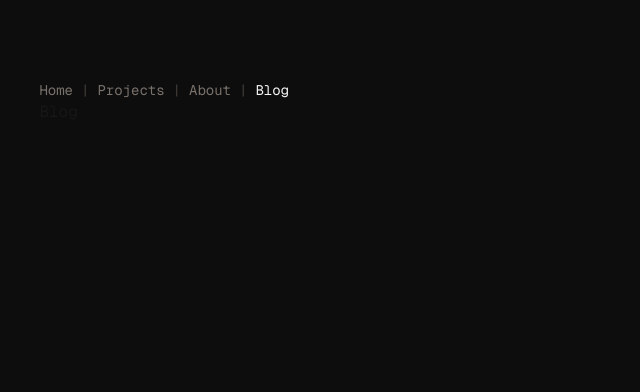
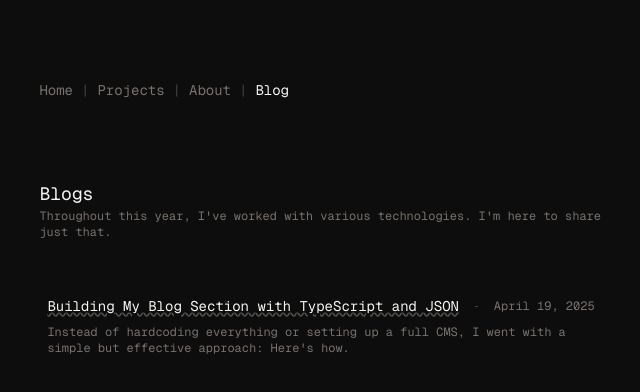
Before and after one commit to YashwantHabib/portfolio-yashwant, a Next.js app: page /Blog in a window 1280 px wide. Shown: the top 392 px of the page, without its empty margins (319-959 px from the left). Built offline with nearby package versions, Linux system fonts and the light colour scheme.

Commit message:
Feat, Blog Section

```diff
--- /dev/null
+++ b/src/app/Blog/[slug]/page.tsx
@@ -0,0 +1,50 @@
+import { blogs } from "@/app/_data/blog";
+import { notFound } from "next/navigation";
+import { Link as LinkIcon } from "lucide-react";
+
+type Props = {
+  params: { slug: string };
+};
+
+export default async function BlogPost({ params }: Props) {
+  const blog = blogs.find((b) => b.slug === params.slug);
+
+  if (!blog) return notFound();
+
+  return (
+    <div className="py-20 px-4 max-w-3xl mx-auto">
+      <h1 className="text-lg text-stone-100 mb-2">{blog.title}</h1>
+      <p className="text-xs text-stone-500 mb-6">{blog.date}</p>
+
+      {blog.sections.map((section, index) => (
+        <div key={index} className="mb-8">
+          {section.title && (
+            <h2 className="text-sm text-stone-100 underline decoration-wavy decoration-stone-600 mb-2 hover:decoration-stone-400">
+              {section.title}
+            </h2>
+          )}
+          {section.desc && (
+            <p className="text-xs text-stone-400 mb-2">{section.desc}</p>
+          )}
+          {section.link && section.linkText && (
+            <a
+              href={section.link}
+              target="_blank"
+              rel="noopener noreferrer"
+              className="text-blue-400 text-xs underline inline-flex items-center gap-1"
+            >
+              {section.linkText} <LinkIcon className="w-4 h-4" />
+            </a>
+          )}
+          {section.img && (
+            <img
+              src={section.img}
+              alt={section.title}
+              className="rounded-md my-4 w-full object-cover"
+            />
+          )}
+        </div>
+      ))}
+    </div>
+  );
+}
--- a/src/app/Blog/page.tsx
+++ b/src/app/Blog/page.tsx
@@ -1,5 +1,38 @@
 import React from "react";
+import { blogs } from "../_data/blog";
+import Link from "next/link";
 
 export default function Blog() {
-  return <div>Blog</div>;
+  return (
+    <div className="flex-1 py-20 relative">
+      <p className="text-lg text-stone-100">Blogs</p>
+      <p className="text-xs text-stone-500">
+        Throughout this year, I've worked with various technologies. I'm here to
+        share just that.
+      </p>
+      <div className=" gap-8 mt-12">
+        {blogs
+          .slice()
+          .reverse()
+          .map((blog) => (
+            <Link key={blog.slug} href={`/Blog/${blog.slug}`}>
+              <div
+                key={blog.title}
+                className="p-2 rounded-lg cursor-pointer hover:bg-zinc-900"
+              >
+                <div className="flex items-center gap-4 mb-2">
+                  <span className="text-sm text-stone-100 underline decoration-wavy decoration-stone-600 hover:decoration-stone-400">
+                    {blog.title}
+                  </span>
+                  <div className="flex-1 border-t border-stone-700" />
+                  <span className="text-xs text-stone-500">{blog.date}</span>
+                </div>
+
+                <p className="text-xs text-stone-500">{blog.desc}</p>
+              </div>
+            </Link>
+          ))}
+      </div>
+    </div>
+  );
 }
--- /dev/null
+++ b/src/app/_data/blog.ts
@@ -0,0 +1,37 @@
+import { Blogs } from "../_types";
+
+export const blogs: Blogs[] = [
+  {
+    title: "Building My Blog Section with TypeScript and JSON",
+    date: "April 19, 2025",
+    desc: "Instead of hardcoding everything or setting up a full CMS, I went with a simple but effective approach: Here's how.",
+    slug: "building-my-blog-section",
+    sections: [
+      {
+        title: "The Blog Type",
+        desc: "Each blog post has a slug (used in the URL), a title, a short description, and an array of sections. Each section can include a heading, paragraph, image, and a link for extra resources. This way, I can break up a blog post into readable chunks and add media or references where needed.",
+        link: "https://codefile.io/f/PujHXjc7ys",
+        linkText: "Here’s the code snippet to the Blog type I defined",
+        img: "https://github.com/YashwantHabib/Weather-App/raw/main/BlogType.png",
+      },
+      {
+        title: "The JSON Data",
+        desc: "Rather than write my blog content in raw JSX or Markdown, I chose to structure it in JSON for simplicity and reusability. With this structure, I can import or fetch this JSON into my frontend, validate it against the Blog type, and render it dynamically.",
+        link: "https://codefile.io/f/SVds43sVyO",
+        linkText: "Here’s the code snippet to the example Json Data",
+        img: "https://github.com/YashwantHabib/Weather-App/raw/main/BlogJson.png",
+      },
+      {
+        title: "Rendering the Blog",
+        desc: "It’s super flexible—if a section doesn’t have a link or image, it just skips that part. And I get full type safety thanks to TypeScript.",
+        link: "https://codefile.io/f/O1L1NKERFa",
+        linkText: "Here's the code snippet on how I rendered these sections",
+        img: "https://github.com/YashwantHabib/Weather-App/raw/main/BlogRender.png",
+      },
+      {
+        title: "Final Thoughts",
+        desc: "This setup is great for personal projects or blogs that don’t need complex CMS features. It’s fast, lightweight, and developer-friendly. Plus, having everything typed makes the code way more maintainable in the long run. If you're looking to build a blog without the overhead of a CMS, this might just be your jam.",
+      },
+    ],
+  },
+];
--- a/src/app/_types/index.ts
+++ b/src/app/_types/index.ts
@@ -25,3 +25,17 @@ export type Intro = {
   taglineEnd: string;
   stack: string[];
 };
+
+export type Blogs = {
+  slug: string;
+  title: string;
+  date: string;
+  desc: string;
+  sections: {
+    title?: string;
+    desc?: string;
+    link?: string;
+    linkText?: string;
+    img?: string;
+  }[];
+};
```
